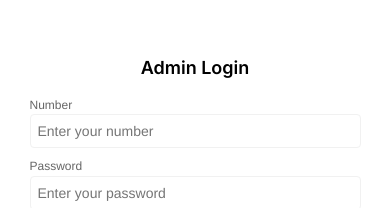
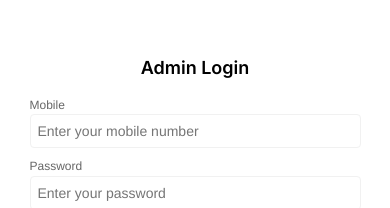
Before and after one commit to suk411/newuiadmin, a React (Vite) app: page / in a window 390 px wide. Shown: the part 261-469 px from the top of the page. Built offline with nearby package versions, Linux system fonts and the light colour scheme.

Commit message:
fix: use mobile field instead of number for login body

```diff
--- a/src/api/auth.ts
+++ b/src/api/auth.ts
@@ -9,7 +9,7 @@ export interface LoginResponse {
   token: string
 }
 
-export async function loginAdmin(number: string, password: string): Promise<LoginResponse> {
-  const { data } = await axios.post<LoginResponse>(LOGIN_URL, { number, password })
+export async function loginAdmin(mobile: string, password: string): Promise<LoginResponse> {
+  const { data } = await axios.post<LoginResponse>(LOGIN_URL, { mobile, password })
   return data
 }
--- a/src/pages/Login.tsx
+++ b/src/pages/Login.tsx
@@ -6,21 +6,21 @@ interface Props {
 }
 
 export default function Login({ onLogin }: Props) {
-  const [number, setNumber] = useState('')
+  const [mobile, setMobile] = useState('')
   const [password, setPassword] = useState('')
   const [loading, setLoading] = useState(false)
   const [error, setError] = useState<string | null>(null)
 
   const handleSubmit = async (e: React.FormEvent) => {
     e.preventDefault()
-    if (!number.trim() || !password.trim()) {
-      setError('Please enter number and password')
+    if (!mobile.trim() || !password.trim()) {
+      setError('Please enter mobile and password')
       return
     }
     setLoading(true)
     setError(null)
     try {
-      const res = await loginAdmin(number.trim(), password)
+      const res = await loginAdmin(mobile.trim(), password)
       localStorage.setItem('token', res.token)
       onLogin(res.token)
     } catch {
@@ -36,12 +36,12 @@ export default function Login({ onLogin }: Props) {
         <h1>Admin Login</h1>
 
         <div className="login-field">
-          <label>Number</label>
+          <label>Mobile</label>
           <input
             type="text"
-            placeholder="Enter your number"
-            value={number}
-            onChange={(e) => setNumber(e.target.value)}
+            placeholder="Enter your mobile number"
+            value={mobile}
+            onChange={(e) => setMobile(e.target.value)}
             autoComplete="username"
           />
         </div>
```
